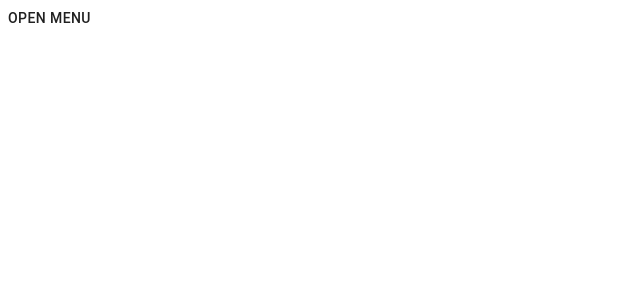
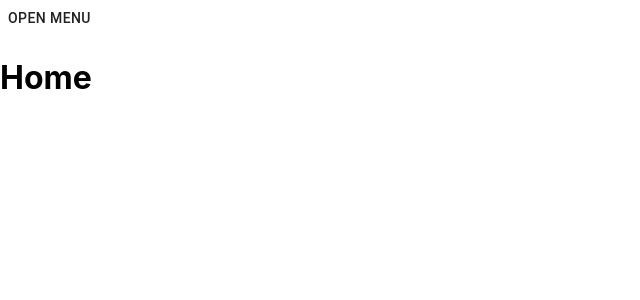
Before and after one commit to imteekay/mercari-search, a Next.js app: page / in a window 1280 px wide. Shown: the top 300 px of the page, without its empty margins (0-640 px from the left). Built offline with nearby package versions, Linux system fonts and the light colour scheme.

Commit message:
Add title to home

```diff
--- a/pages/_app.tsx
+++ b/pages/_app.tsx
@@ -1,7 +1,7 @@
 import { Fragment } from 'react';
 import type { AppProps } from 'next/app';
+import Menu, { MenuItem } from 'Base/Layout/Menu';
 import '../styles/globals.css';
-import Menu, { MenuItem } from 'Base/Layout/Menu';
 
 const menuItems: MenuItem[] = [
   {
--- a/pages/index.tsx
+++ b/pages/index.tsx
@@ -1,3 +1,3 @@
 export default function Home() {
-  return <div></div>;
+  return <h1>Home</h1>;
 }
```
